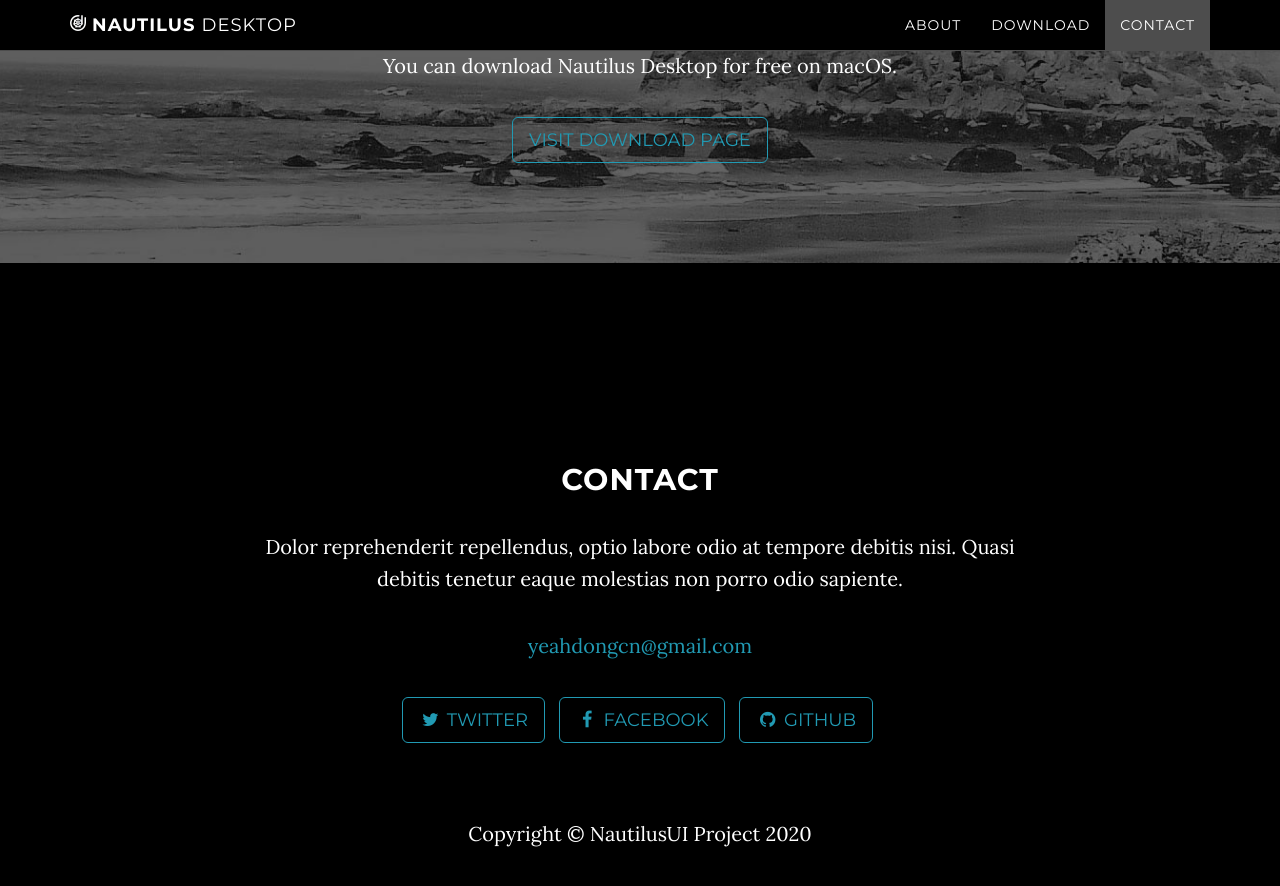
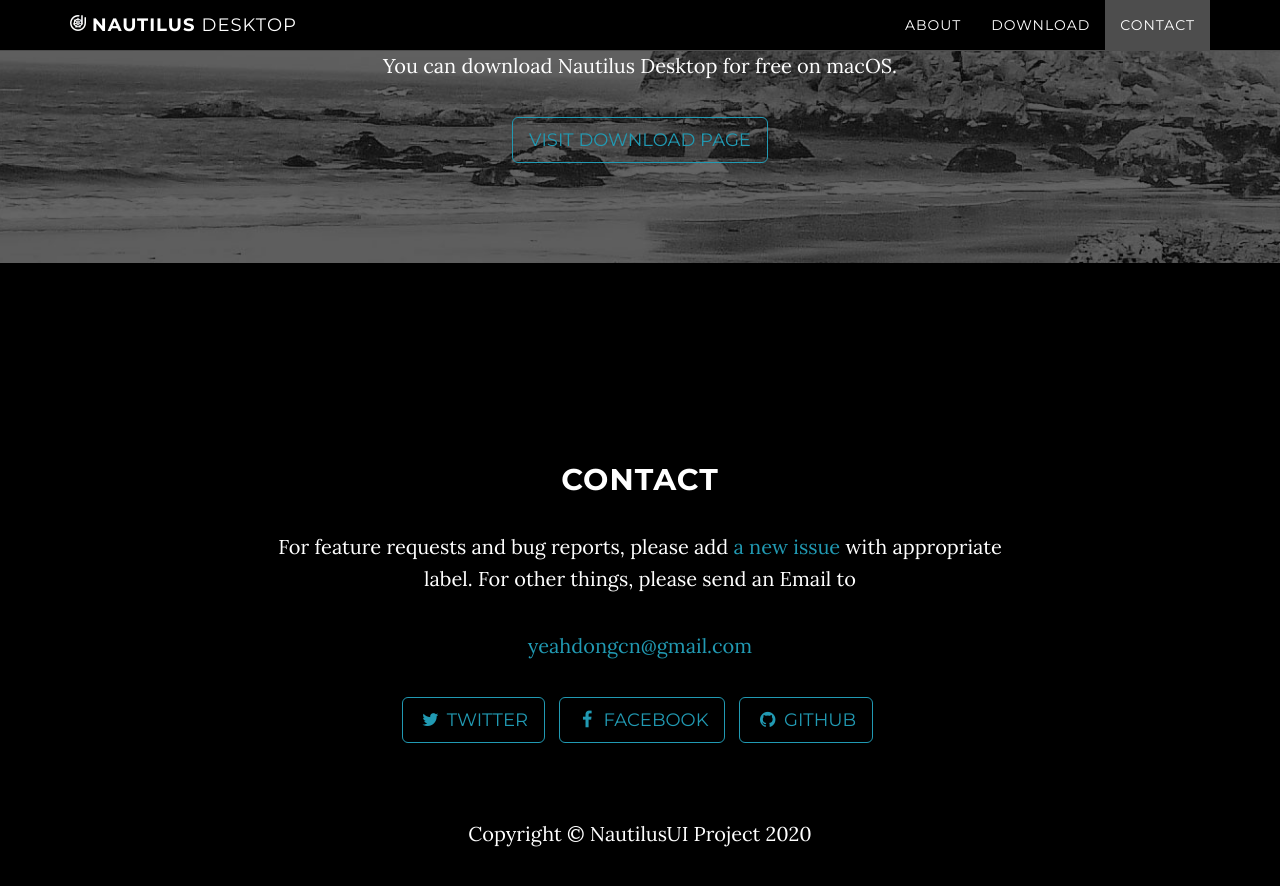
Before and after one commit to yeahdongcn/yeahdongcn.github.io, a Jekyll site: the page built from docs/index.html, in a window 1280 px wide and 900 px high, scrolled down 1783 px. Shown: the top 886 px of the window. Built offline with Jekyll 4.4.1, drawn with Linux system fonts in a browser that asks for light colours.

Commit message:
Update contact.html

```diff
--- a/docs/_includes/contact.html
+++ b/docs/_includes/contact.html
@@ -3,7 +3,7 @@
         <div class="row">
             <div class="col-lg-8 col-lg-offset-2">
                 <h2>Contact</h2>
-                <p>Dolor reprehenderit repellendus, optio labore odio at tempore debitis nisi. Quasi debitis tenetur eaque molestias non porro odio sapiente.</p>
+                <p>For feature requests and bug reports, please add <a href="https://github.com/yeahdongcn/yeahdongcn.github.io/issues/new">a new issue</a> with appropriate label. For other things, please send an Email to</p>
                 <p><a href="mailto:{{ site.email }}">{{ site.email }}</a>
                 </p>
                 <ul class="list-inline banner-social-buttons">
```
